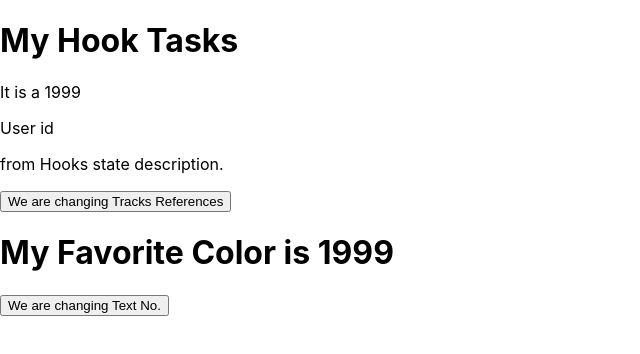
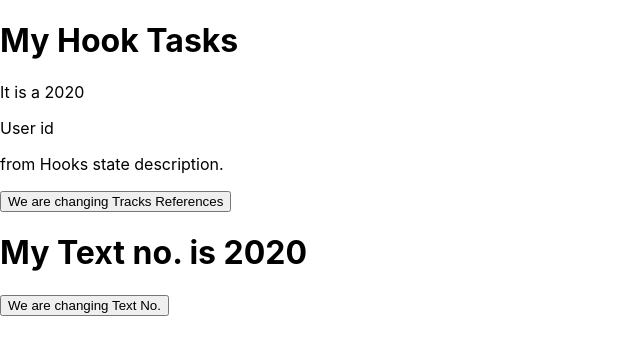
Before and after one commit to codershona/react-redux-learning, a React (Create React App) app: page / in a window 1280 px wide. Shown: the top 354 px of the page, without its empty margins (0-640 px from the left). Built offline with nearby package versions, Linux system fonts and the light colour scheme.

Commit message:
react lifecycle: shouldComponentUpdate 2

```diff
--- a/src/App.js
+++ b/src/App.js
@@ -16,6 +16,11 @@ class Car extends Component {
     this.setState({references: "Add Dashbord description"});
   }
 
+    changeTextno = () => {
+    this.setState({textno: "Add Dashbord description"});
+  }
+
+
     componentDidMount() {
     setTimeout(() => {
       this.setState({textno: "2020"})
@@ -23,7 +28,7 @@ class Car extends Component {
   }
 
     shouldComponentUpdate() {
-    return false;
+    return true;
   }
 
 
@@ -47,7 +52,7 @@ class Car extends Component {
         >We are changing Tracks References</button>
 
 
-       <h1>My Favorite Color is {this.state.textno}</h1>
+       <h1>My Text no. is {this.state.textno}</h1>
 
        <button
           type="button"
```
Also changed, not shown: 1 other file (tests, documents, lock files or other folders).
